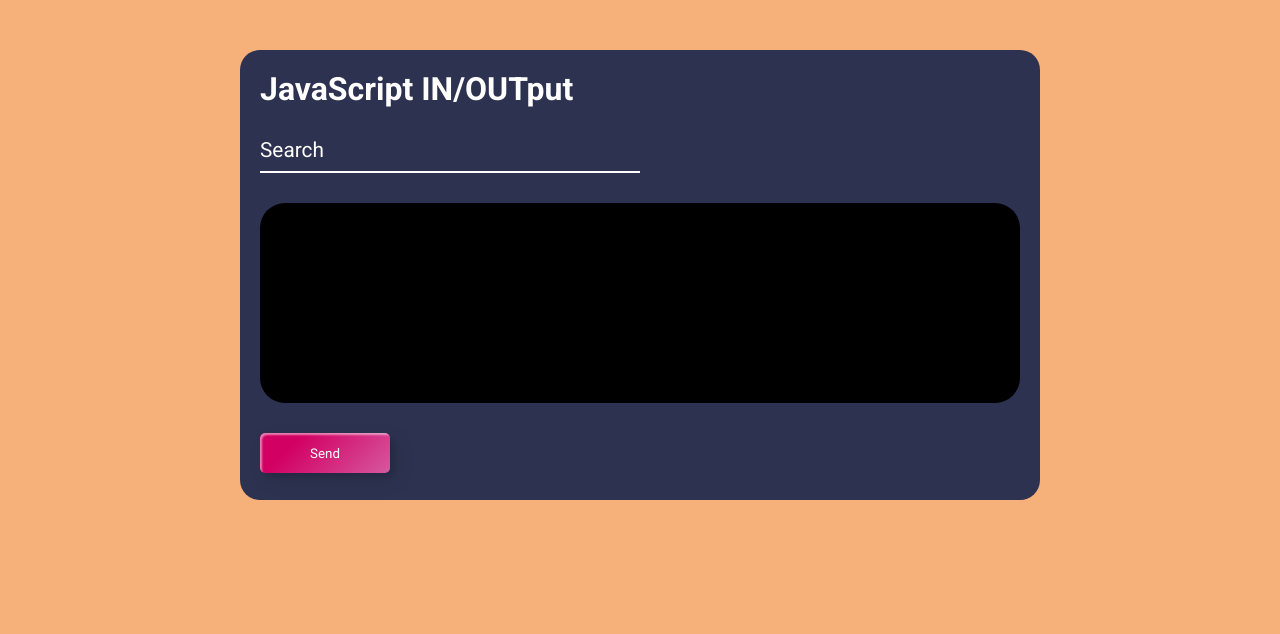
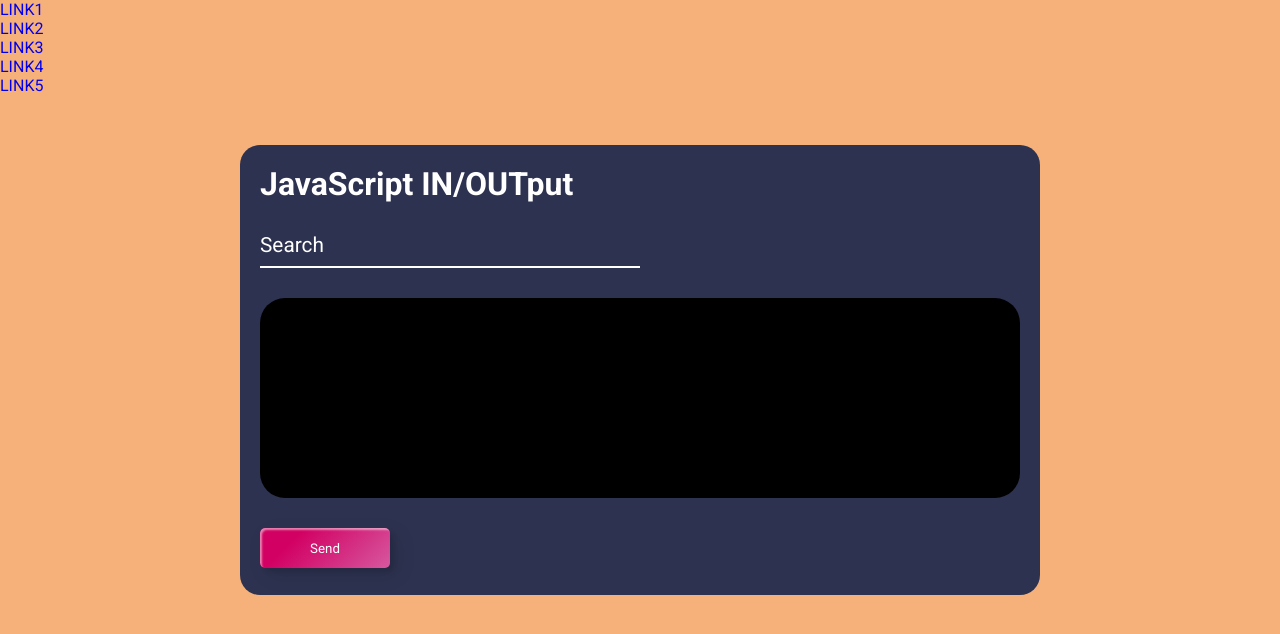
Before and after one commit to Methouselah/Project1, a plain HTML site: page index.html in a window 1280 px wide. Drawn offline with Linux system fonts and the light colour scheme.

Commit message:
global attribute

```diff
--- a/index.html
+++ b/index.html
@@ -8,6 +8,15 @@
     <title>Udemy practice</title>
   </head>
   <body>
+    <div class="experiment">
+      <ol start="5">
+        <li><a href="http://www.google.com" draggable="true">LINK1</a></li>
+        <li><a href="http://www.google.com">LINK2</a></li>
+        <li><a href="http://www.google.com">LINK3</a></li>
+        <li><a href="http://www.google.com">LINK4</a></li>
+        <li><a href="http://www.google.com">LINK5</a></li>
+      </ol>
+    </div>
     <div class="container">
       <h1>JavaScript IN/OUTput</h1>
       <div class="form__group field">
--- a/js/script.js
+++ b/js/script.js
@@ -3,5 +3,3 @@
 const output = document.querySelector("#output"),
   btn = document.querySelector(".button"),
   input = document.querySelector("#input");
-
-console.log(btn);
```
